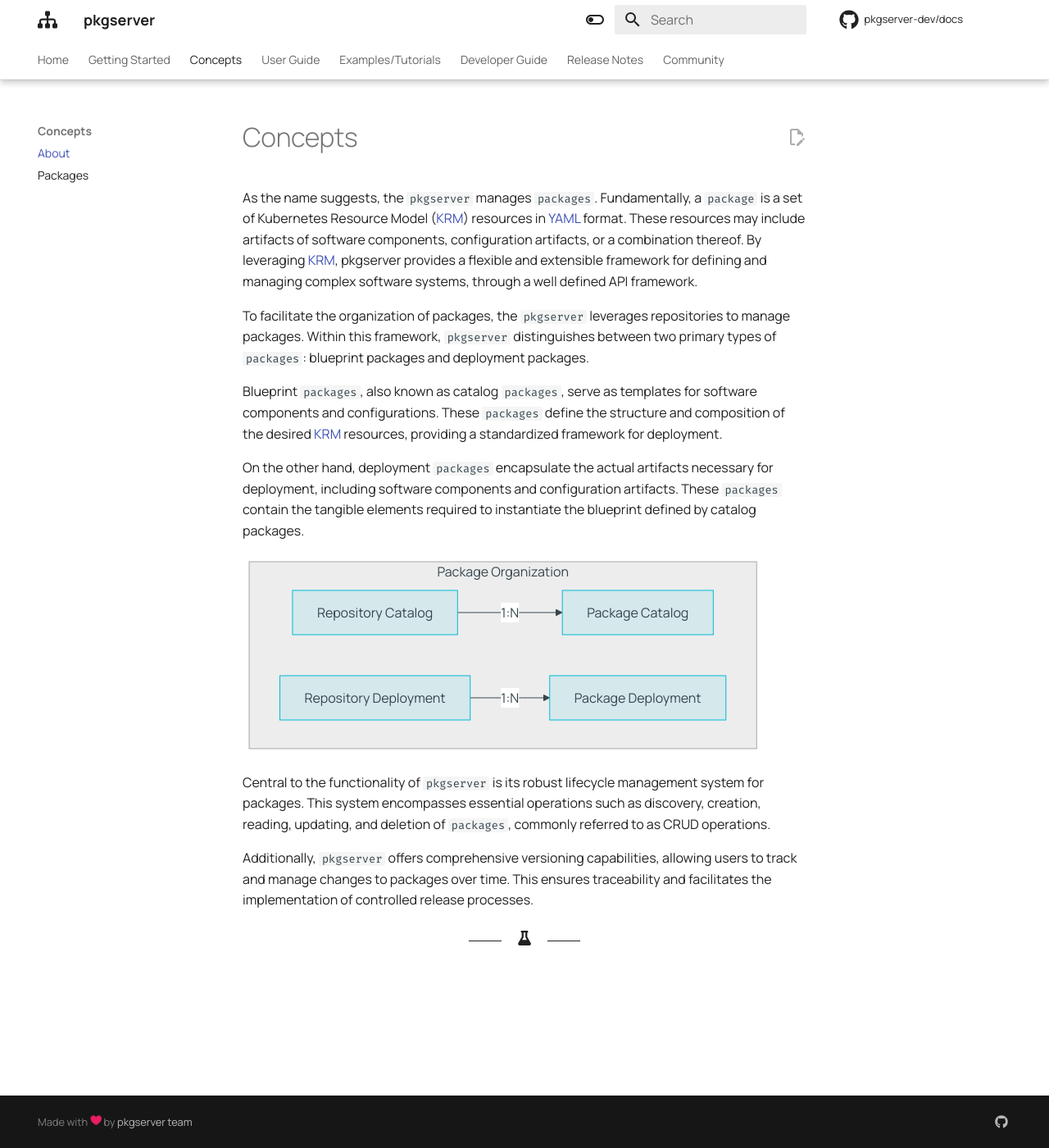
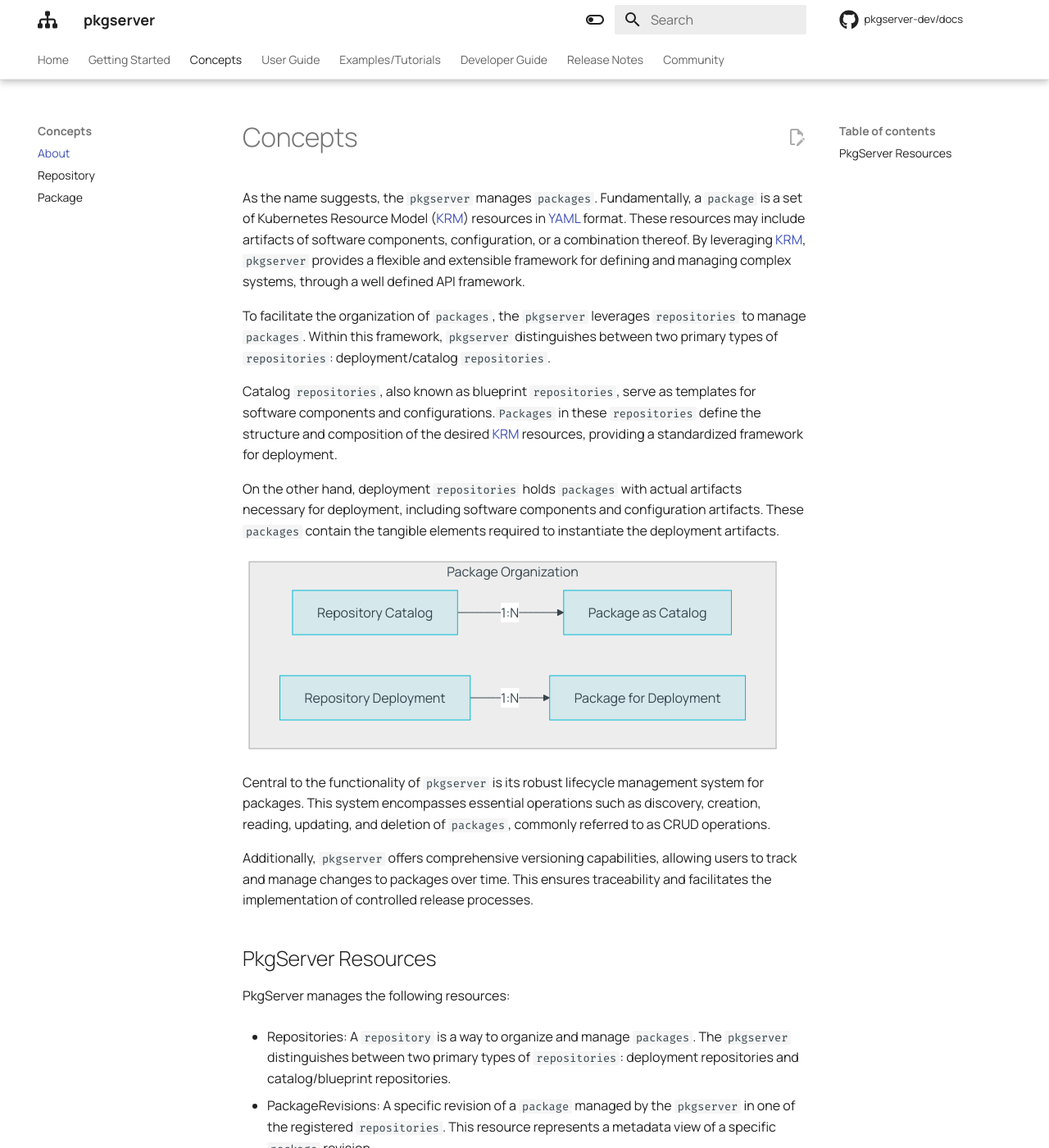
Before and after one commit to pkgserver-dev/docs, an MkDocs documentation site: the page built from docs/02-concepts/01_about.md, in a window 1280 px wide and 1400 px high. Shown: the whole window at 82% size. Built offline with MkDocs 1.6.1 and Material for MkDocs 9.7.7, drawn with Linux system fonts in a browser that asks for light colours; comment, search, counter and statistics services are not loaded; some of the changed text lies outside the part shown.

````diff
--- a/docs/02-concepts/01_about.md
+++ b/docs/02-concepts/01_about.md
@@ -1,20 +1,20 @@
 # Concepts
 
-As the name suggests, the `pkgserver` manages `packages`. Fundamentally, a `package` is a set of Kubernetes Resource Model ([KRM][KRM]) resources in [YAML][YAML] format. These resources may include artifacts of software components, configuration artifacts, or a combination thereof. By leveraging [KRM][KRM], pkgserver provides a flexible and extensible framework for defining and managing complex software systems, through a well defined API framework.
+As the name suggests, the `pkgserver` manages `packages`. Fundamentally, a `package` is a set of Kubernetes Resource Model ([KRM][KRM]) resources in [YAML][YAML] format. These resources may include artifacts of software components, configuration, or a combination thereof. By leveraging [KRM][KRM], `pkgserver` provides a flexible and extensible framework for defining and managing complex systems, through a well defined API framework.
 
-To facilitate the organization of packages, the `pkgserver` leverages repositories to manage packages. Within this framework, `pkgserver` distinguishes between two primary types of `packages`: blueprint packages and deployment packages.
+To facilitate the organization of `packages`, the `pkgserver` leverages `repositories` to manage `packages`. Within this framework, `pkgserver` distinguishes between two primary types of `repositories`: deployment/catalog `repositories`.
 
-Blueprint `packages`, also known as catalog `packages`, serve as templates for software components and configurations. These `packages` define the structure and composition of the desired [KRM][KRM] resources, providing a standardized framework for deployment.
+Catalog `repositories`, also known as blueprint `repositories`, serve as templates for software components and configurations.`Packages` in these `repositories` define the structure and composition of the desired [KRM][KRM] resources, providing a standardized framework for deployment.
 
-On the other hand, deployment `packages` encapsulate the actual artifacts necessary for deployment, including software components and configuration artifacts. These `packages` contain the tangible elements required to instantiate the blueprint defined by catalog packages.
+On the other hand, deployment `repositories` holds `packages` with actual artifacts necessary for deployment, including software components and configuration artifacts. These `packages` contain the tangible elements required to instantiate the deployment artifacts.
 
 ```mermaid
 graph TD;
     subgraph "Package Organization"
         RepositoryC[Repository Catalog];
         RepositoryD[Repository Deployment];
-        PackageC[Package Catalog];
-        PackageD[Package Deployment];
+        PackageC[Package as Catalog];
+        PackageD[Package for Deployment];
         RepositoryC --> |1:N| PackageC;
         RepositoryD --> |1:N| PackageD;
     end
@@ -24,5 +24,18 @@ Central to the functionality of `pkgserver` is its robust lifecycle management s
 
 Additionally, `pkgserver` offers comprehensive versioning capabilities, allowing users to track and manage changes to packages over time. This ensures traceability and facilitates the implementation of controlled release processes.
 
+## PkgServer Resources
+
+PkgServer manages the following resources:
+
+- Repositories: A `repository` is a way to organize and manage `packages`. The `pkgserver` distinguishes between two primary types of `repositories`: deployment repositories and catalog/blueprint repositories.
+
+- PackageRevisions: A specific revision of a `package` managed by the `pkgserver` in one of the registered `repositories`. This resource represents a metadata view of a specific `package` revision.
+
+- PackageRevisionResources: this resource represents the contents of a package revision ([KRM][KRM] resources contained in the package).
+
+!!!note "`PackageRevisions` and `PackageRevisionResources` represent different views of the same underlying `package`. `PackageRevisions` represents the `package` metadata, and `PackageRevisionResources` represents the `package` content."
+
+
 [KRM]: https://github.com/kubernetes/design-proposals-archive/blob/main/architecture/resource-management.md
 [YAML]: https://en.wikipedia.org/wiki/YAML
--- a/mkdocs.yml
+++ b/mkdocs.yml
@@ -4,10 +4,18 @@ nav:
   - Getting Started: 01-getting-started/01_install.md
   - Concepts:
     - About: 02-concepts/01_about.md
-    - Packages: 02-concepts/02_package.md
+    - Repository: 02-concepts/02_repository.md
+    - Package: 02-concepts/03_package.md
   - User Guide:
     - About: 03-userguide/01_about.md
-    - Repository: 03-userguide/02_repository.md
+    - Registering a catalog repository: 03-userguide/02_register_catalog_repo.md
+    - Registering a deployment repository: 03-userguide/03_register_deployment_repo.md
+    - Package discovery and introspection: 03-userguide/04_package_discovery_introspection.md
+    - Package authoring: 03-userguide/05_package_authoring.md
+    - Clone existing package: 03-userguide/06_clone_existing_package.md
+    - New package revision: 03-userguide/07_new_package_revision.md
+    - Editing package resources: 03-userguide/08_editing_package_resources.md
+    - Package lifecycle: 03-userguide/09_package_lifecycle.md
   - Examples/Tutorials:
     - About: 04-examples/01_about.md
   - Developer Guide:
````
Also changed, not shown: docs/01-getting-started/01_install.md (+3 -0 lines), docs/02-concepts/02_repository.md (added, +9 -0 lines), docs/02-concepts/03_package.md (renamed from docs/02-concepts/02_package.md, +6 -2 lines), docs/03-userguide/01_about.md (+1 -12 lines), docs/03-userguide/02_register_catalog_repo.md (added, +149 -0 lines), docs/03-userguide/02_repository.md (deleted, +0 -1 lines), docs/03-userguide/03_package.md (deleted, +0 -1 lines), docs/03-userguide/03_register_deployment_repo.md (added, +47 -0 lines), docs/03-userguide/04_package_discovery_introspection.md (added, +1 -0 lines), docs/03-userguide/05_package_authoring.md (added, +1 -0 lines), docs/03-userguide/overall.md (added, +20 -0 lines), docs/index.md (+4 -4 lines), docs/03-userguide/06_new_package_revision.md (added), docs/03-userguide/07_clone_existing_package.md (added), 2 more files.
